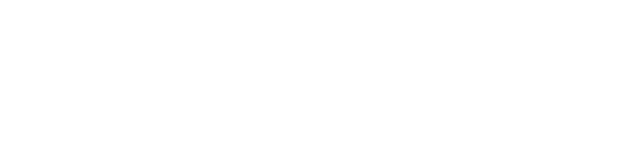
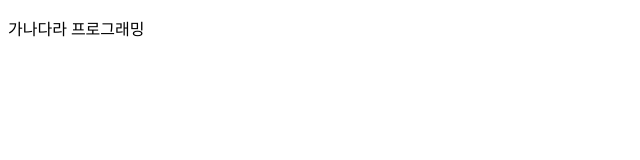
Before and after one commit to seoyeon1/likelion_study, a plain HTML site: page index.html in a window 1280 px wide. Shown: the whole page, without its empty margins (0-640 px from the left). Drawn offline with Linux system fonts and the light colour scheme.

Commit message:
second version

```diff
--- a/index.html
+++ b/index.html
@@ -7,6 +7,7 @@
     <title>Document</title>
 </head>
 <body>
-
+    <p>가나다라
+    프로그래밍
 </body>
 </html>
```
